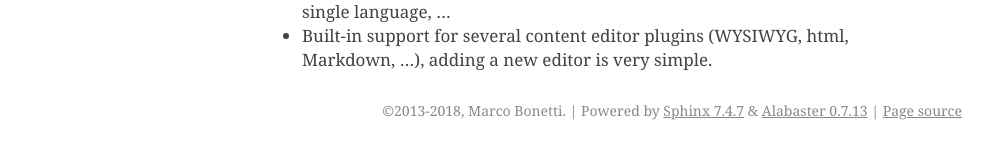
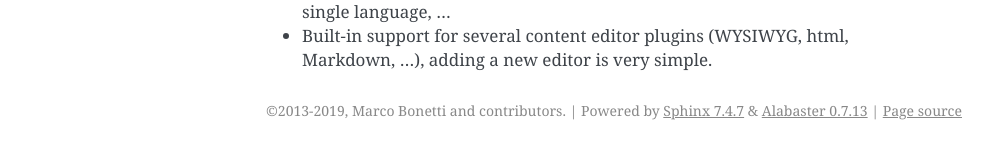
Before and after one commit to mbi/django-front, a Sphinx documentation site: the page built from docs/introduction.rst, in a window 1280 px wide. Shown: the part 423-582 px from the top of the page, without its empty margins (148-1141 px from the left). Built offline with Sphinx 7.4.7, drawn with Linux system fonts in a browser that asks for light colours.

```diff
--- a/docs/changes.rst
+++ b/docs/changes.rst
@@ -4,6 +4,7 @@ Version history
 Version 0.5.12
 ==============
 * Dropped support for Django < 1.11
+* Added new `DJANGO_FRONT_EXTRA_CONTAINER_CLASSES` setting to inject extra classes on the div wrapping the editable code blocks
 
 Version 0.5.11
 ==============
--- a/docs/conf.py
+++ b/docs/conf.py
@@ -47,14 +47,14 @@ master_doc = 'index'
 
 # General information about the project.
 project = 'Django-Front'
-copyright = '2013-2018, Marco Bonetti'
+copyright = '2013-2019, Marco Bonetti and contributors'
 
 # The version info for the project you're documenting, acts as replacement for
 # |version| and |release|, also used in various other places throughout the
 # built documents.
 #
 # The short X.Y version.
-version = '0.5.11'
+version = '0.5.12'
 # The full version, including alpha/beta/rc tags.
 release = version
 
--- a/setup.py
+++ b/setup.py
@@ -30,7 +30,7 @@ with open('README.rst') as readme:
 
 setup(
     name='django-front',
-    version='0.5.11',
+    version='0.5.12',
     description='A Django application to allow of front-end editing',
     long_description=long_description,
     author='Marco Bonetti',
```
